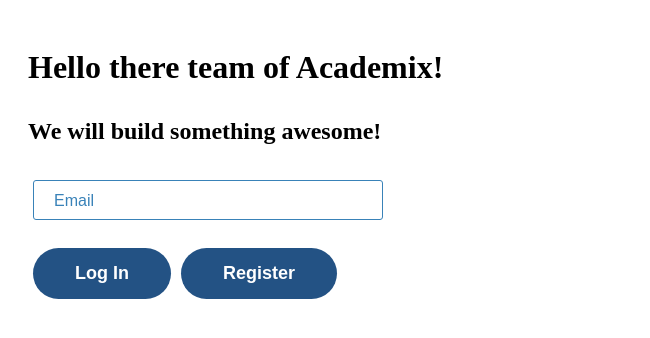
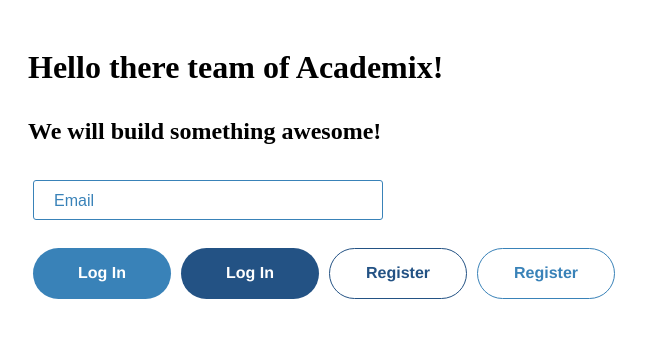
Before and after one commit to lionking0105/academix-learning-system-frontend, a React (Vite) app: page / in a window 1280 px wide. Shown: the top 338 px of the page, without its empty margins (0-650 px from the left). Built offline with nearby package versions, Linux system fonts and the light colour scheme.

Commit message:
Improve buttom component

```diff
--- a/package.json
+++ b/package.json
@@ -10,6 +10,8 @@
     "preview": "vite preview"
   },
   "dependencies": {
+    "class-variance-authority": "^0.6.1",
+    "clsx": "^1.2.1",
     "react": "^18.2.0",
     "react-dom": "^18.2.0",
     "sass": "^1.63.6"
--- a/src/App.tsx
+++ b/src/App.tsx
@@ -1,6 +1,6 @@
 import { Fragment } from "react";
 import Input from "./components/UI/Input/Input";
-import Button from "./components/UI/Button/Button";
+import { Button } from "./components/UI/Button/Button";
 import "./App.scss";
 
 function App() {
@@ -10,8 +10,10 @@
       <h2>We will build something awesome!</h2>
       <Input classes={["idk", "idk"]} type="text" placeholder={"Email"} />
       <br />
-      <Button text="Log In" variant="" />
-      <Button text="Register" variant="" />
+      <Button variant='login2'>Log In</Button>
+      <Button variant='login'>Log In</Button>
+      <Button variant='register'>Register</Button>
+      <Button variant='register2'>Register</Button>
     </Fragment>
   );
 }
--- a/src/components/UI/Button/Button.scss
+++ b/src/components/UI/Button/Button.scss
@@ -1,30 +1,64 @@
 .btn {
-  background-color: #235284;
   border: none;
   outline: none;
   font-style: normal;
-  font-weight: 700;
-  font-size: 18px;
+  font-weight: 600;
+  font-size: 16px;
+  font-family: "Mulish-Bold", Helvetica;
   line-height: normal;
   color: #fff;
   border-radius: 50px;
-  padding: 15px 42px;
+  padding: 15px 30px;
   position: relative;
   cursor: pointer;
-  transition: background-color 0.25s;
+  transition: 0.25s;
+  text-align: center;
 }
 
-.btn:hover {
-  background-color: #3982B8;
+.login {
+  color: #ffffff;
+  background-color: #235284;
+}
+
+.login2 {
+  color: #ffffff;
+  background-color: #3982b8;
 }
 
 .register {
   color: #235284;
-  font-family: "Mulish-Bold", Helvetica;
+  background-color: #ffffff;
+  border: 1px solid;
+  border-color: #235284;
+}
+
+.register2 {
+  background-color: #ffffff;
+  color: #3982b8;
+  border: 1px solid;
+  border-color: #3982b8;
+}
+
+.small-size {
+  width: 100px;
+  padding: 0 10px;
+  height: 31px;
+  font-size: 14px;
+}
+
+.default-size {
+  width: 138px;
+  height: 51px;
+}
+
+.medium-size {
+  width: 154px;
+  height: 71px;
   font-size: 18px;
-  font-weight: 700;
-  letter-spacing: 0;
-  line-height: normal;
-  position: absolute;
-  text-align: center;
 }
+
+.large-size {
+  width: 184px;
+  height: 91px;
+  font-size: 22px;
+}
--- a/src/components/UI/Button/Button.tsx
+++ b/src/components/UI/Button/Button.tsx
@@ -1,16 +1,42 @@
+import { ButtonHTMLAttributes, FC } from "react";
 import "./Button.scss";
+import { VariantProps, cva } from "class-variance-authority";
+import { cn } from "../../../utils/cn";
 
-interface Button {
-  variant: string;
-  text: string;
+interface Button
+  extends ButtonHTMLAttributes<HTMLButtonElement>,
+    VariantProps<typeof buttonVariants> {
+
 }
 
-const Button = ({ variant, text }: Button) => {
+const buttonVariants = cva("btn", {
+  variants: {
+    variant: {
+      defaul: "",
+      login: "login",
+      login2: 'login2',
+      register: "register",
+      register2: "register2",
+
+    },
+    size: {
+      default: "default-size",
+      small: 'small-size',
+      medium: "medium-size",
+      large: "large-size",
+    },
+  },
+  defaultVariants: {
+    variant: "defaul",
+    size: "default",
+  },
+});
+
+const Button: FC<Button> = ({ className, size, variant, ...props }) => {
   return (
-    <button type="submit" className={`btn ${variant}`}>
-      {text}
-    </button>
+    <button className={cn(buttonVariants({variant, size, className}))} {...props} />
+
   );
 };
 
-export default Button;
+export { Button, buttonVariants };
--- /dev/null
+++ b/src/utils/cn.tsx
@@ -0,0 +1,5 @@
+import {ClassValue, clsx} from 'clsx'
+
+export function cn(...inputs: ClassValue[]) {
+    return clsx(inputs);
+}
```
Also changed, not shown: 1 other file (tests, documents, lock files or other folders).
